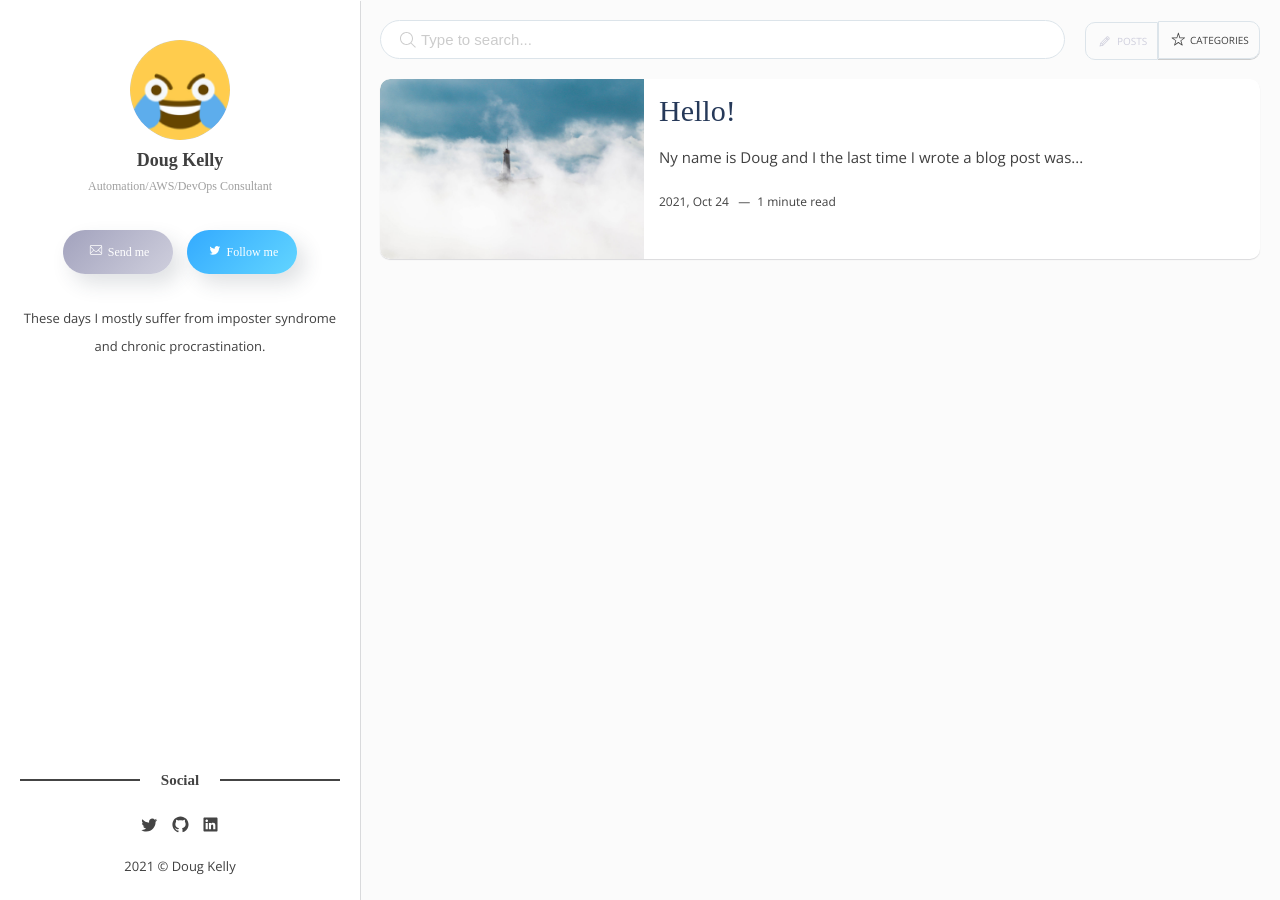
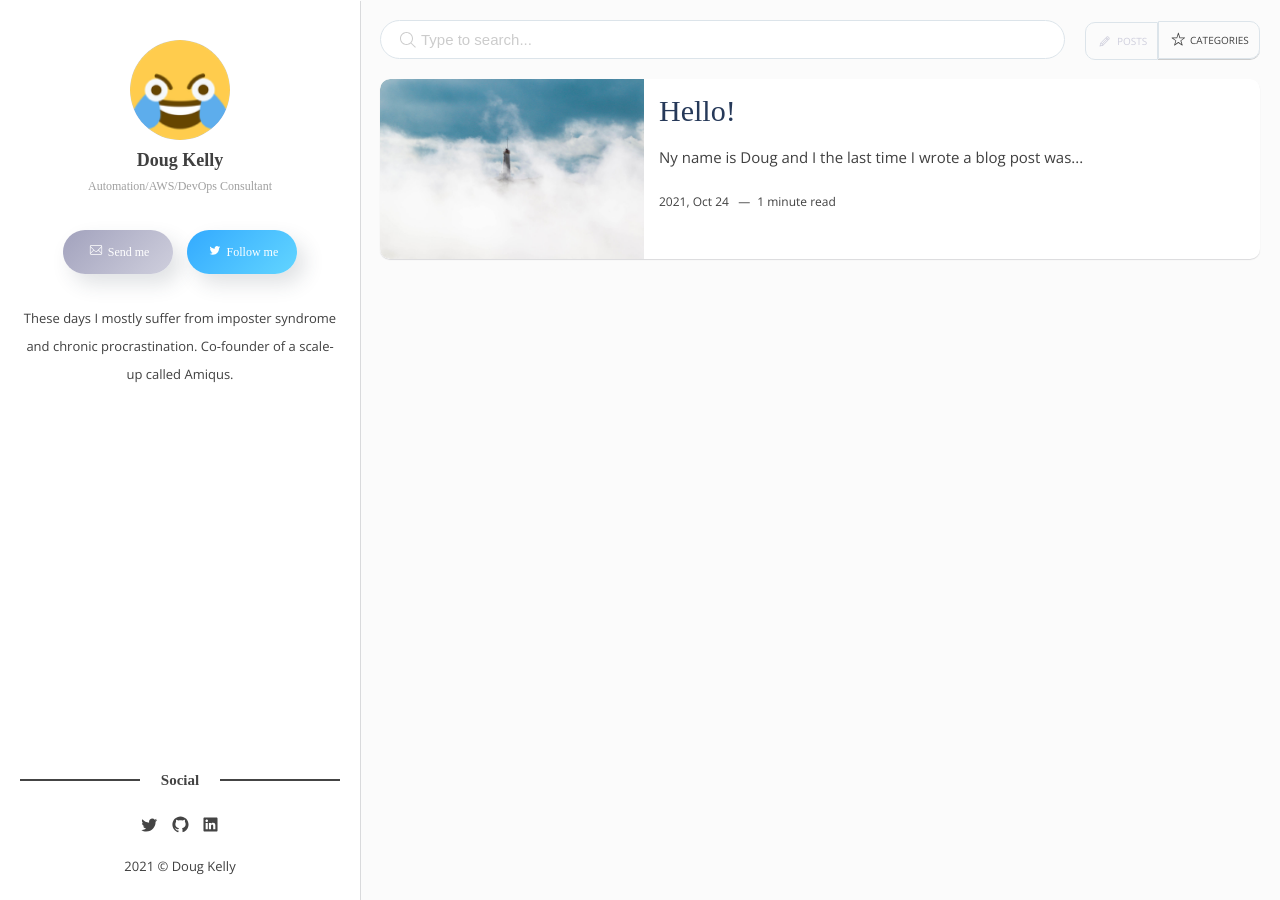
Before and after one commit to djk/doug.scot, a Jekyll site: the page built from index.html, in a window 1280 px wide. Built offline with Jekyll 4.4.1, drawn with Linux system fonts in a browser that asks for light colours; some web fonts are replaced; the list of posts is cut into pages by our own code.

Commit message:
Add bit about Amiqus to bio

```diff
--- a/_config.yml
+++ b/_config.yml
@@ -9,7 +9,7 @@ author-image:   me.png
 author-job:     Automation/AWS/DevOps Consultant
 author-email:   mail@doug.scot # Add your email for contant form.
 author-twitter: dougkelly_ # Add your twitter account
-about-author:   These days I mostly suffer from imposter syndrome and chronic procrastination.
+about-author:   These days I mostly suffer from imposter syndrome and chronic procrastination. Co-founder of a scale-up called Amiqus.
 
 # Social settings
 social-twitter:  dougkelly_
```
